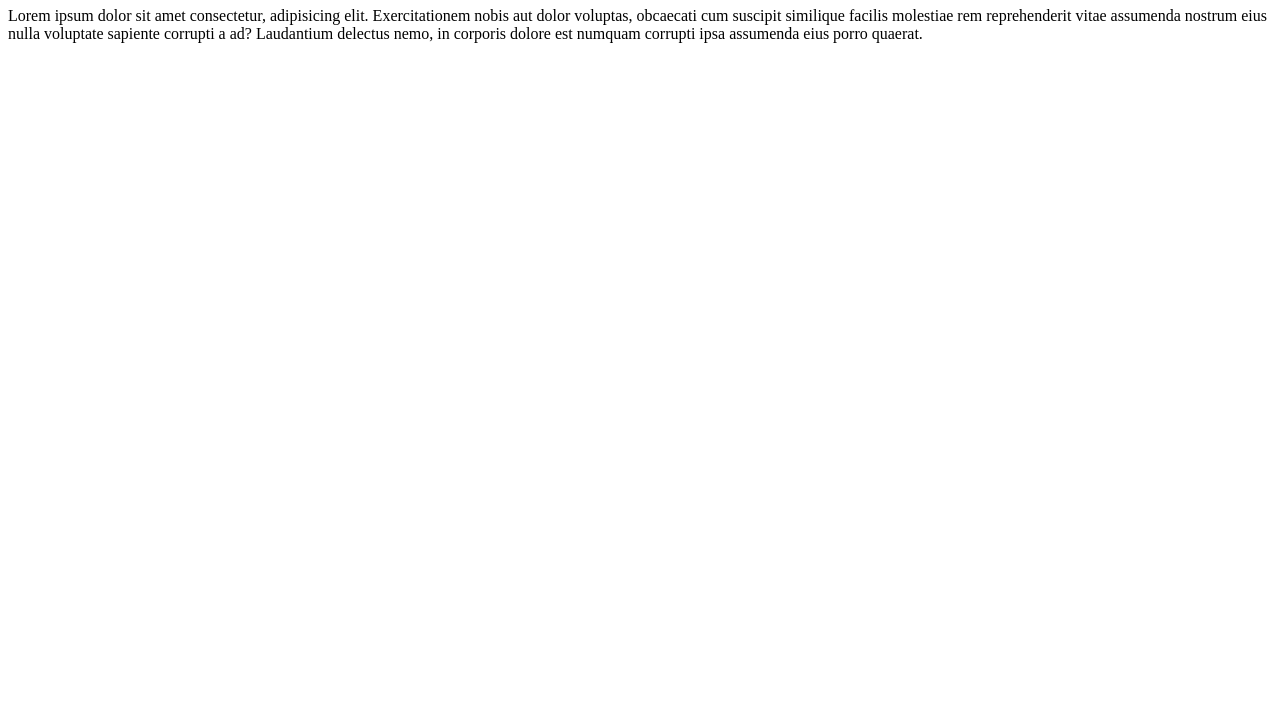
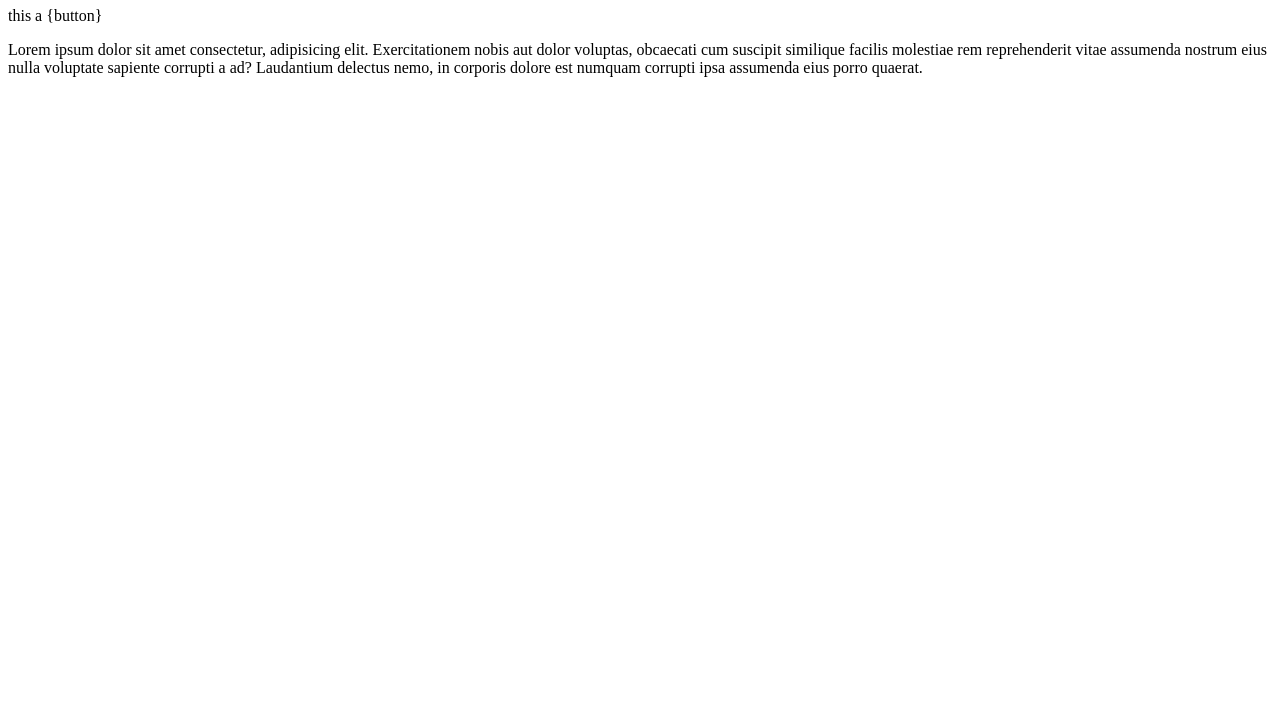
Before and after one commit to abhigyanbhatnagar1511-rgb/apnacllg1-demo, a plain HTML site: page index.html in a window 1280 px wide. Shown: the part 73-800 px from the top of the page. Drawn offline with Linux system fonts and the light colour scheme.

```diff
--- a/index.html
+++ b/index.html
@@ -7,6 +7,7 @@
 </head>
 <body>
     <h1>this an html document</h1>
+    <P>this a {button}</P>
     <p>Lorem ipsum dolor sit amet consectetur, adipisicing elit. Exercitationem nobis aut dolor voluptas, obcaecati cum suscipit similique facilis molestiae rem reprehenderit vitae assumenda nostrum eius nulla voluptate sapiente corrupti a ad? Laudantium delectus nemo, in corporis dolore est numquam corrupti ipsa assumenda eius porro quaerat.</p>
 </body>
 </html>
```
